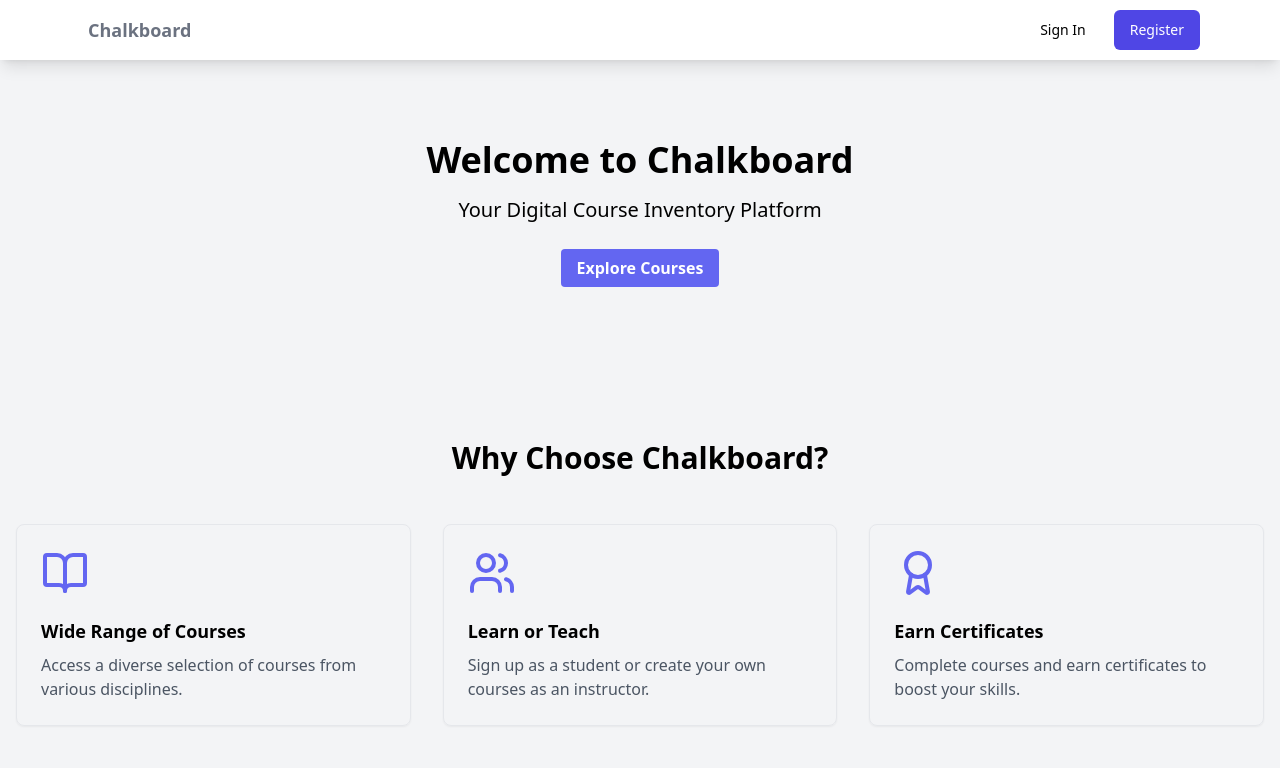
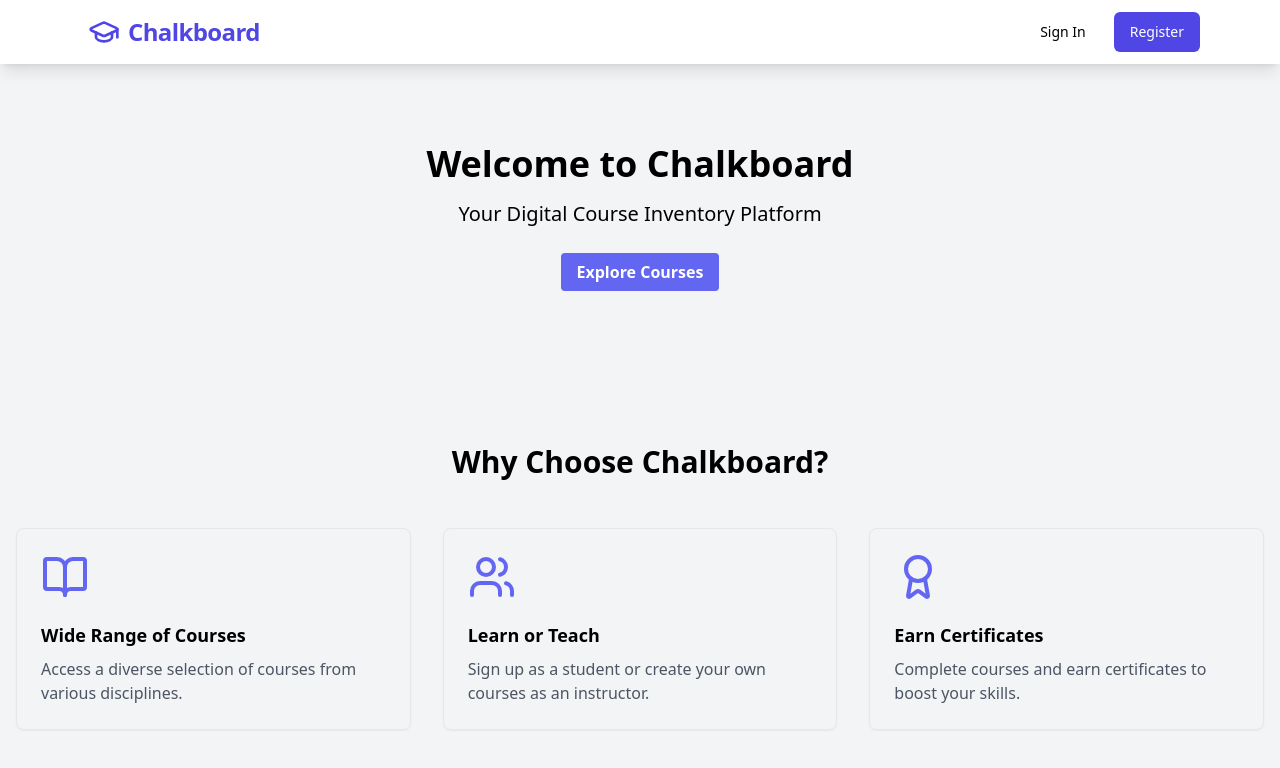
Before and after one commit to datasheng/intro-to-dbms-project-team-bug-generator, a React (Vite) app in the folder client/: page / in a window 1280 px wide. Shown: the top 768 px of the page. Built offline with nearby package versions, Linux system fonts and the light colour scheme.

Commit message:
Update navbar title and logo

```diff
--- a/client/src/App.jsx
+++ b/client/src/App.jsx
@@ -14,6 +14,7 @@ import {
   LogOut,
   ChevronDown,
   ChevronUp,
+  GraduationCap,
 } from "lucide-react";
 import LoginRegister from "./components/LoginRegister";
 import SelectionPage from "./components/Selection";
@@ -38,7 +39,8 @@ const Navbar = ({ user, onLogout }) => {
           <div className="flex space-x-7">
             <div>
               <Link to="/" className="flex items-center py-4 px-2">
-                <span className="font-semibold text-gray-500 text-lg">
+                <GraduationCap className="h-8 w-8 text-indigo-600 mr-2" />
+                <span className="font-bold text-2xl tracking-tight text-indigo-600">
                   Chalkboard
                 </span>
               </Link>
```
